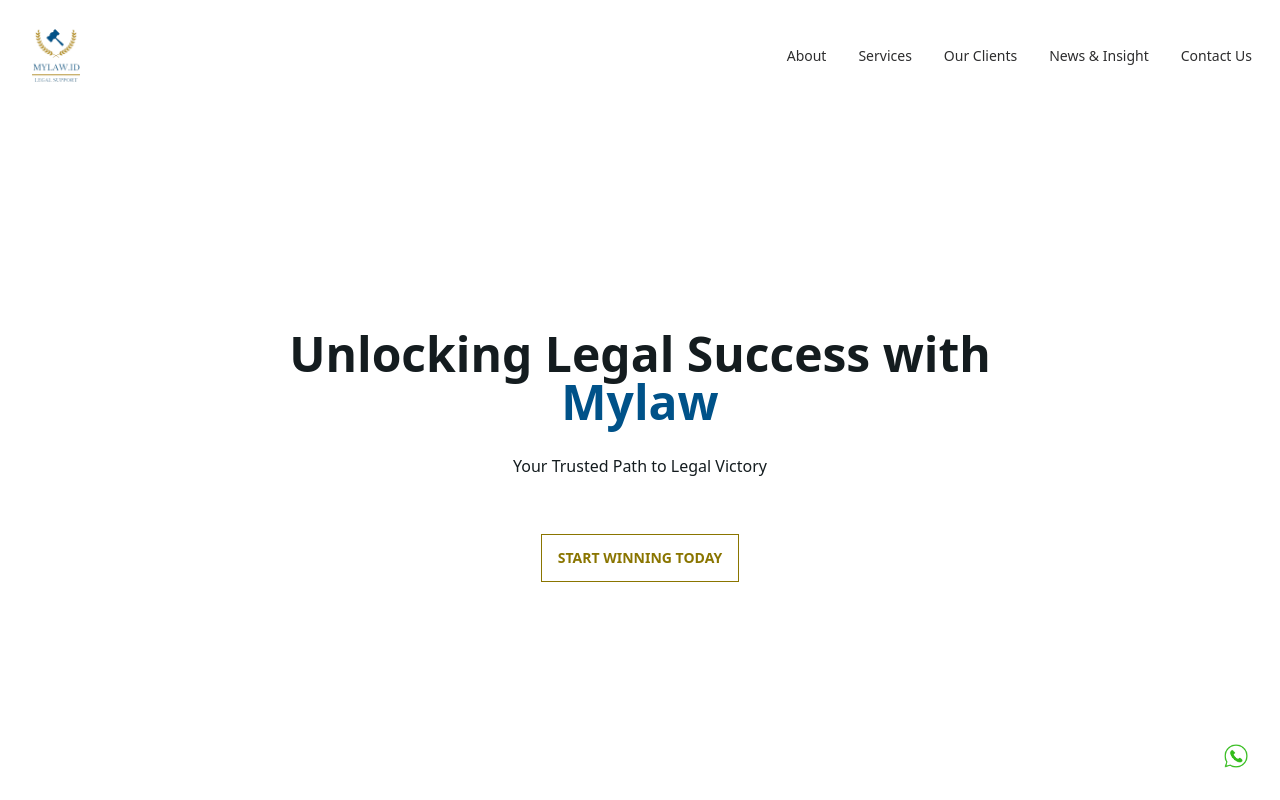
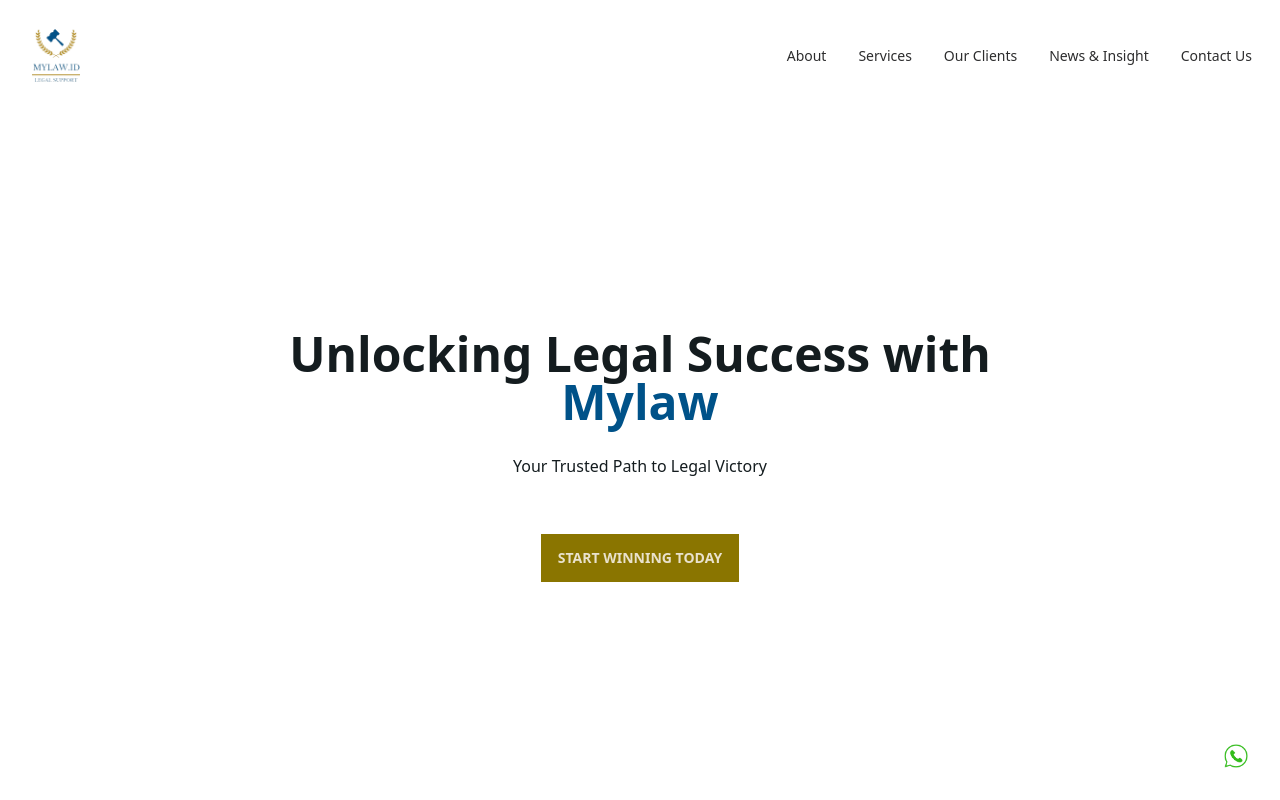
Before and after one commit to nctrnlman/client-mylaw, a React (Vite) app: page / in a window 1280 px wide. Shown: the top 800 px of the page. Built offline with nearby package versions, Linux system fonts and the light colour scheme; the HTML template or start-up script is replaced by a standard one; what tailwindcss-gradients would draw is missing.

Commit message:
Ref: change hero button to fill

```diff
--- a/src/components/Hero.jsx
+++ b/src/components/Hero.jsx
@@ -9,7 +9,7 @@
           </h1>
           <p className="mb-14">Your Trusted Path to Legal Victory</p>
           <div className="w-max mx-auto group transition-all relative">
-            <a href="#aboutUs" className="btn btn-outline btn-secondary rounded-none">
+            <a href="#aboutUs" className="btn btn-secondary rounded-none">
               Start Winning Today
             </a>
             <span className="absolute top-1/2 left-1/2 -translate-x-1/2 opacity-0 group-hover:opacity-100 group-hover:translate-y-10 transition-all">
```
